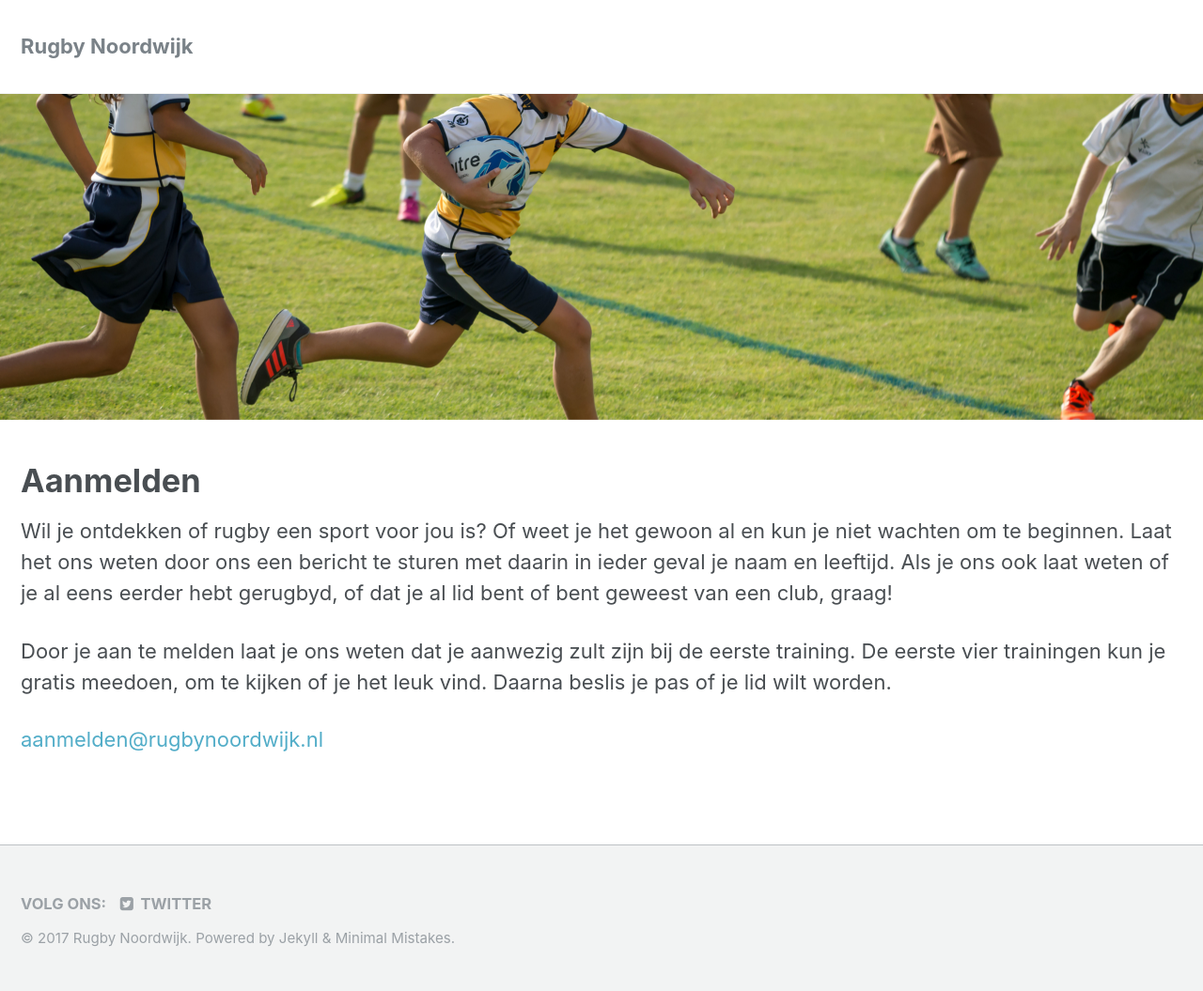
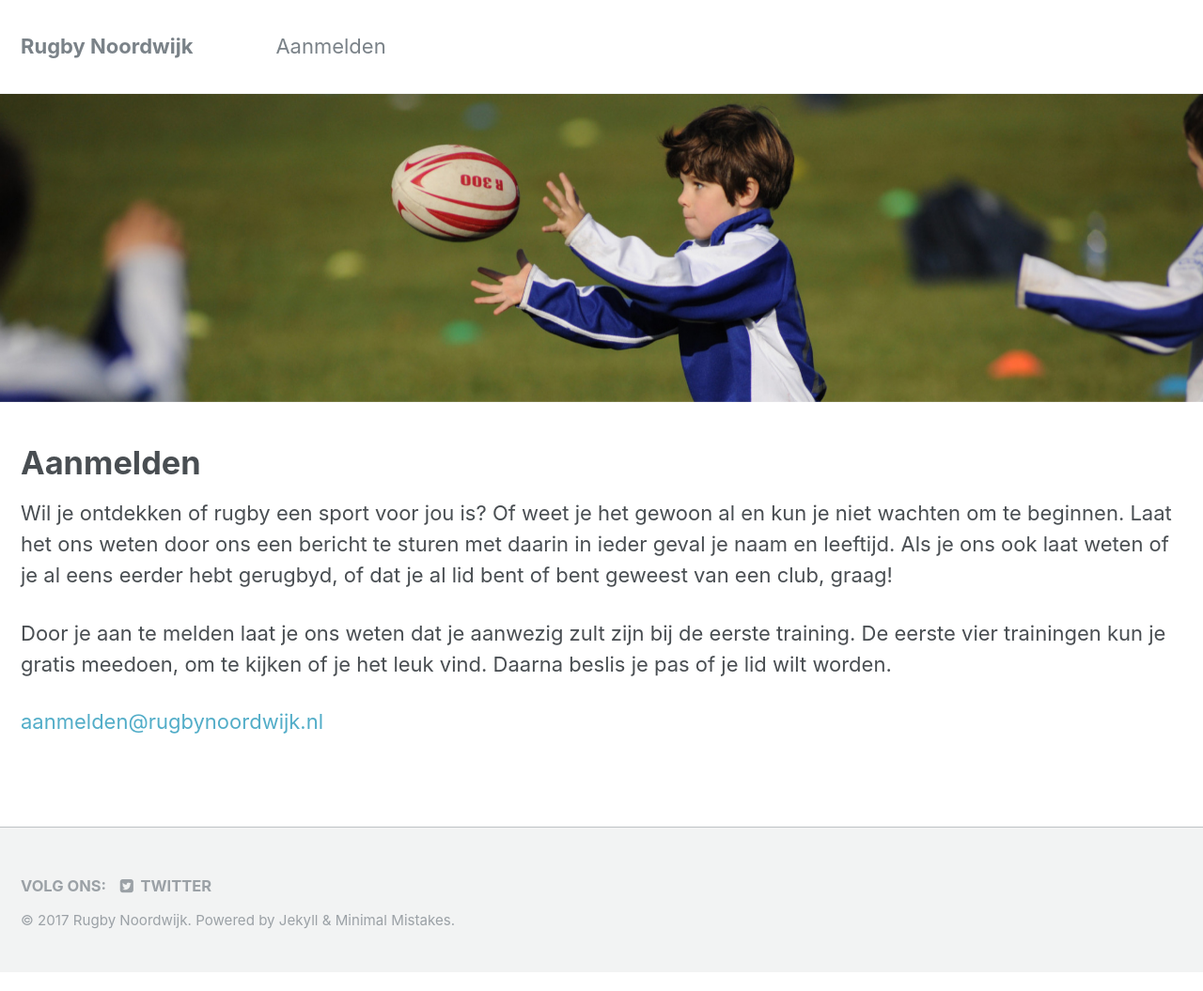
Before and after one commit to wijnandb/rugby-noordwijk, a Jekyll site: the page built from _pages/aanmelden.md, in a window 1280 px wide. Shown: the whole page at 94% size. Built offline with Jekyll 4.4.1, drawn with Linux system fonts in a browser that asks for light colours; nearby versions of some CDN libraries; library files that are not in the unit come from our copies; our own code applies the rules of GitHub Pages for plain Markdown files.

Commit message:
aanmelden in nav
andere foto aanmelden

```diff
--- a/_data/navigation.yml
+++ b/_data/navigation.yml
@@ -1,7 +1,7 @@
 # main links
 main:
-#   - title: "Aanmelden"
-#     url: /aanmelden/
+   - title: "Aanmelden"
+     url: /aanmelden/
   # - title: "Sample Posts"
   #   url: /year-archive/
   # - title: "Sample Collections"
--- a/_pages/aanmelden.md
+++ b/_pages/aanmelden.md
@@ -2,7 +2,7 @@
 layout: splash
 author_profile: false
 header:
-  image: "/assets/images/running2.jpg"
+  image: "/assets/images/catch.jpg"
 permalink: /aanmelden/
 ---
 
@@ -12,4 +12,4 @@ Als je ons ook laat weten of je al eens eerder hebt gerugbyd, of dat je al lid b
 
 Door je aan te melden laat je ons weten dat je aanwezig zult zijn bij de eerste training. De eerste vier trainingen kun je gratis meedoen, om te kijken of je het leuk vind. Daarna beslis je pas of je lid wilt worden.
 
-<a href="mailto:aanmelden@rugbynoordwijk.nl?subject=Ik+ben+erbij+op+12+maart">aanmelden@rugbynoordwijk.nl</a>
+<a href="mailto:aanmelden@rugbynoordwijk.nl?subject=Ik+ben+erbij+op+12+maart!">aanmelden@rugbynoordwijk.nl</a>
```
